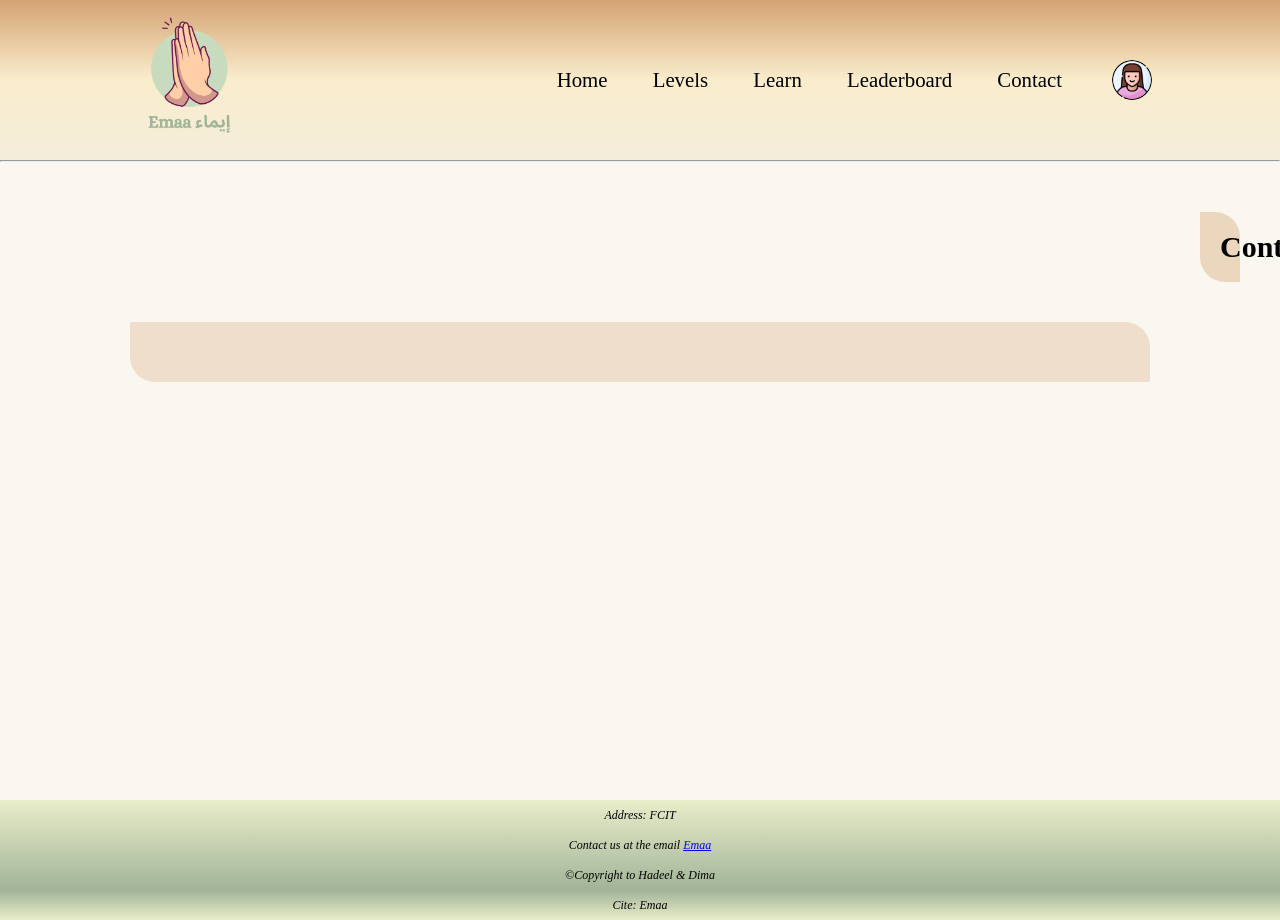
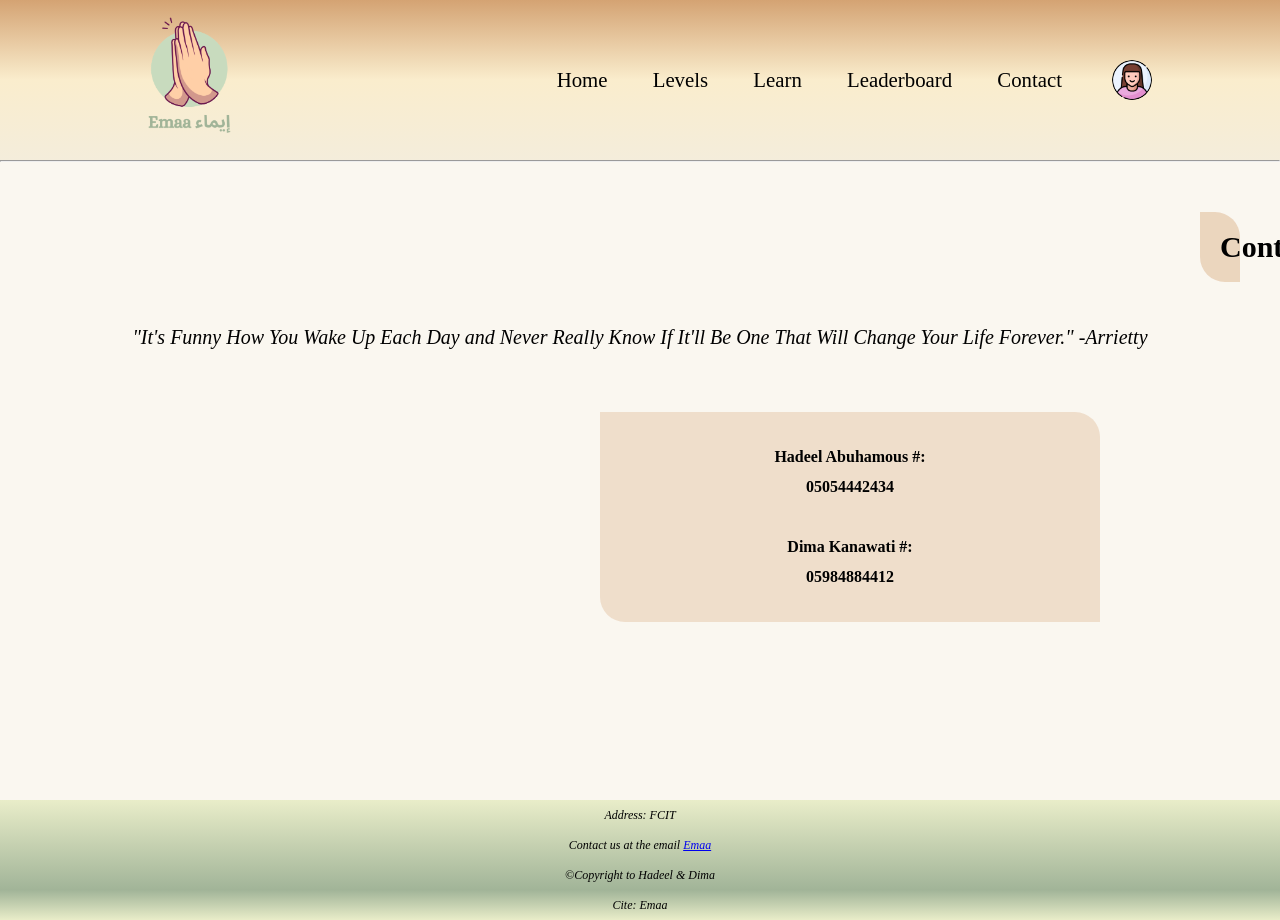
Before and after one commit to Dima-Kanawati/CPCS403_Assignments, a plain HTML site: page HTML/contact.html in a window 1280 px wide. Shown: the top 920 px of the page. Drawn offline with Linux system fonts and the light colour scheme.

Commit message:
update contact and other things

```diff
--- a/CSS/stylesheet.css
+++ b/CSS/stylesheet.css
@@ -165,6 +165,13 @@
     background-color: white;
 }
 
+/*Blockqoute*/
+blockquote {
+    font-style: italic;
+    text-align: center;
+    font-size: 20px;
+}
+
 /* Address */
 address {
     background: linear-gradient(to top, #a1b498, #e9edc9);
@@ -195,7 +202,7 @@
 .PageTitle {
     text-align: center;
     font-weight: bold;
-	font-size:30px;
+    font-size: 30px;
     background: rgba(212, 163, 115, 0.4);
     padding: 20px;
     margin: 50px 100px 40px 1200px;
@@ -211,7 +218,8 @@
 }
 
 /* BodyBox Heading 1 and 2 in all pages */
-div.BodyBox h1, h2 {
+div.BodyBox h1,
+h2 {
     margin-top: 10px;
     margin-bottom: 20px;
     background: rgba(212, 163, 115, 0.3);
@@ -230,7 +238,7 @@
 }
 
 /* BodyBox Paragraph in all pages */
-div.BodyBox p{
+div.BodyBox p {
     font-size: 20px;
 }
 
@@ -291,7 +299,7 @@
 /* LinkedBotton in home page only */
 .LinkedBotton {
     text-align: center;
-	font-size:35px;
+    font-size: 35px;
     background: rgba(212, 163, 115, 0.5);
     padding: 20px;
     margin: 40px 600px 0px 600px;
@@ -360,3 +368,18 @@
 #revisionP {
     margin: 170px auto 0px 280px;
 }
+
+/*
+======================   CONTACT   ======================
+ */
+
+/* BodyBox for Contact page */
+div.BodyBoxContact {
+    background: rgba(212, 163, 115, 0.3);
+    padding: 30px;
+    margin: 60px 0px 20px 600px;
+    border-radius: 0px 25px 0px 25px;
+    text-align: center;
+    font-weight: bold;
+    width: 500px;
+}
--- a/HTML/contact.html
+++ b/HTML/contact.html
@@ -5,11 +5,13 @@
 -->
 <!DOCTYPE html>
 <html>
+
 <head>
     <meta name="viewport" content="width=device-width, initial-scale=1.0">
     <title>Emaa | Contact Page</title>
     <link rel="stylesheet" href="../CSS/stylesheet.css">
 </head>
+
 <body>
 
     <!-- Main content wrapper div -->
@@ -19,24 +21,24 @@
         <nav>
 
             <!-- Website logo linked to homepage -->
-                <a href = "homepage.html"><img src="../image/logo.png" class="logo"></a>
+            <a href="homepage.html"><img src="../image/logo.png" class="logo"></a>
 
             <!-- Main menu items -->
             <ul id="menu">
 
                 <!-- Menu items with navigation links -->
-                    <li><a href = "homepage.html">Home</a></li>
-                    <li><a href = "levels.html">Levels</a></li>
-                    <li><a href = "learn.html">Learn</a></li>
-                    <li><a href = "leaderboard.html">Leaderboard</a></li>
-                    <li><a href = "contact.html">Contact</a></li>
+                <li><a href="index.html">Home</a></li>
+                <li><a href="levels.html">Levels</a></li>
+                <li><a href="learn.html">Learn</a></li>
+                <li><a href="leaderboard.html">Leaderboard</a></li>
+                <li><a href="contact.html">Contact</a></li>
             </ul>
 
             <!-- User profile picture with a click event to show sub-menu -->
             <img src="../image/user.png" class="user-pic" onclick="ToggleMenu()">
 
             <!-- Dropdown sub-menu for the user, initially hidden -->
-				<div class="sub-menu-wrap" id = "subMenu">
+            <div class="sub-menu-wrap" id="subMenu">
                 <div class="sub-menu">
 
                     <!-- User information section -->
@@ -74,24 +76,23 @@
         <div class="PageTitle">
             <p>Contact</p>
         </div>
-
+        <!-- Block qoute -->
+        <blockquote cite="https://en.wikipedia.org/wiki/Arrietty">
+            "It's Funny How You Wake Up Each Day and Never Really Know If It'll Be One That Will Change Your Life
+            Forever." -Arrietty
+        </blockquote>
         <!-- Page Contents -->
         <!-- Website description -->
-			<div class="BodyBox">
-
-				<p>
-
-
-				</p>
+        <div class="BodyBoxContact">
+            Hadeel Abuhamous #: <pre>05054442434</pre><br>
+            Dima Kanawati #:<pre>05984884412</pre>
         </div>
-
-
     </div>
 
     <!-- JavaScript function to toggle the user's sub-menu -->
     <script>
         let subMenu = document.getElementById("subMenu");
-            function ToggleMenu(){
+        function ToggleMenu() {
             subMenu.classList.toggle("open-menu");
         }
     </script>
@@ -105,4 +106,5 @@
     <span>&#169Copyright to Hadeel & Dima</span><br>
 </address>
 <p><cite>Cite: Emaa</cite>
+
 </html>
```
Also changed, not shown: HTML/index.html (renamed from HTML/homepage.html, +2 -2 lines), HTML/leaderboard.html (+2 -2 lines), HTML/learn.html (+2 -2 lines), HTML/levels.html (+2 -2 lines), HTML/loginSignup.html (+2 -2 lines), HTML/profile.html (+2 -2 lines), HTML/quizzes.html (+2 -2 lines). Lines whose indentation alone changed are shown as unchanged.
